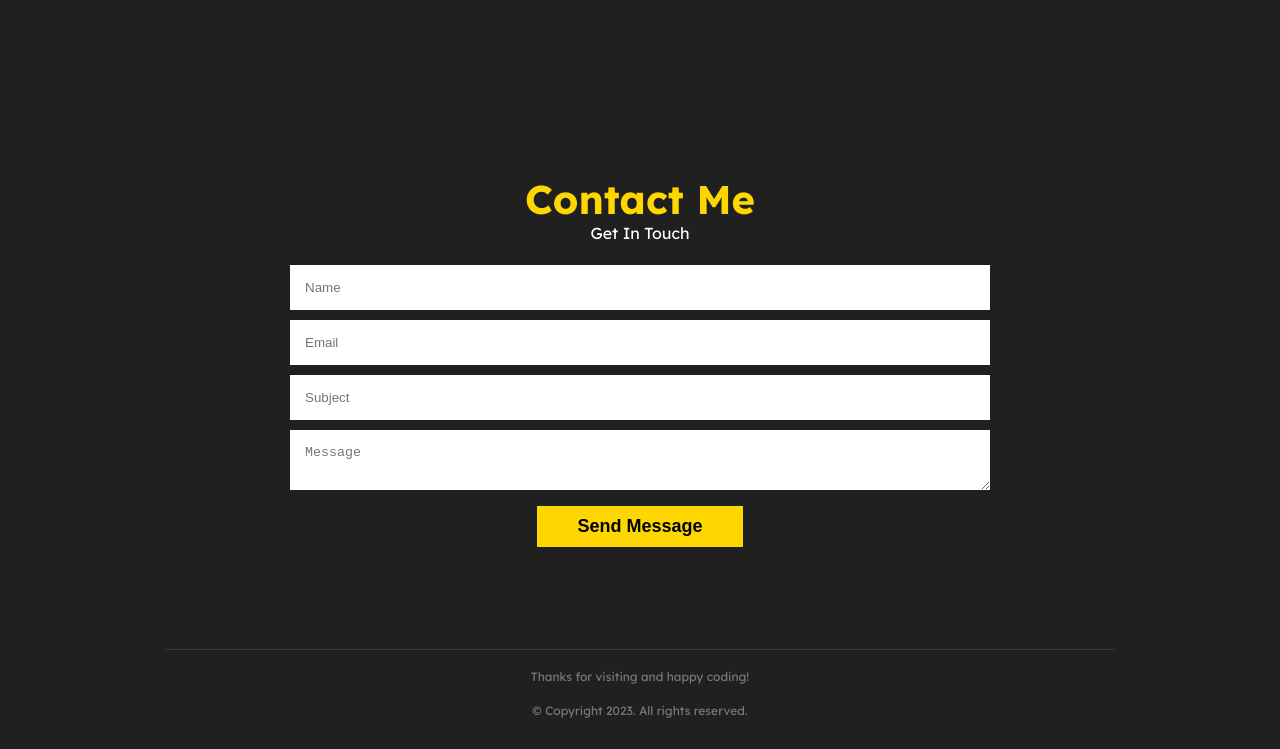
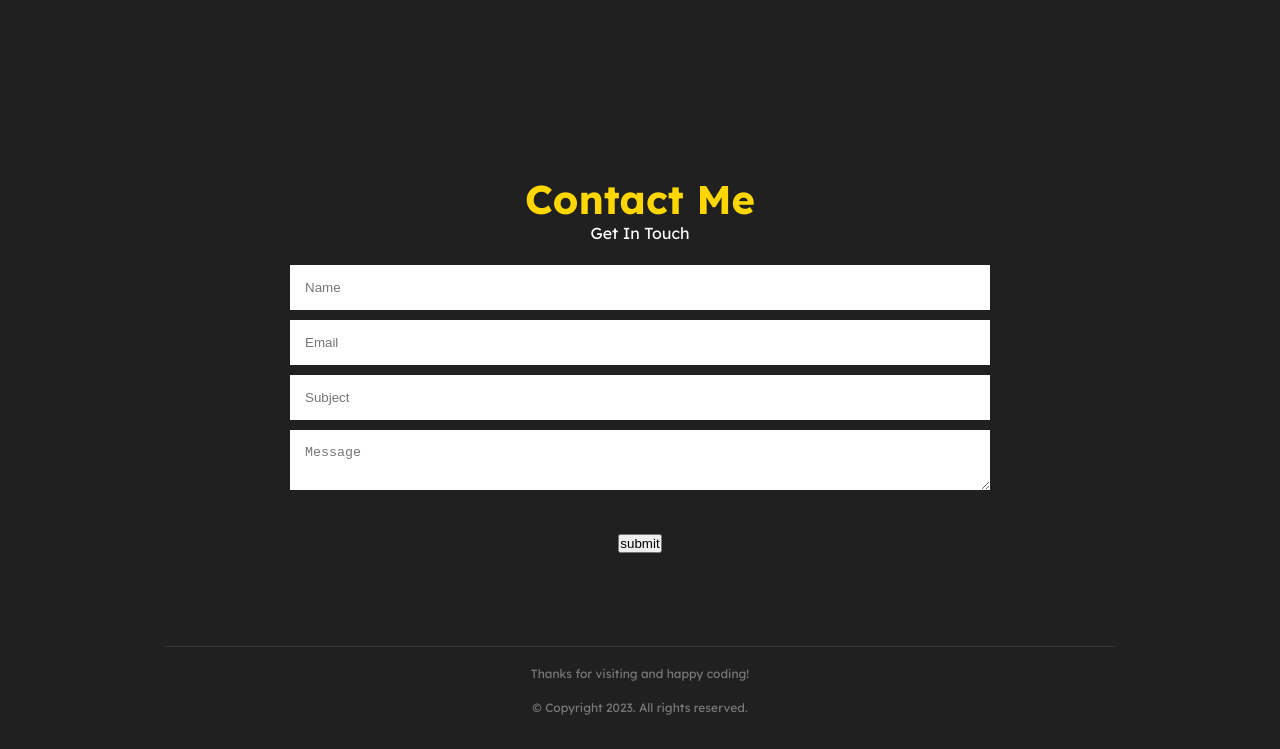
Before and after one commit to hemanth1214/Myportfolio, a plain HTML site: page index.html in a window 1280 px wide. Shown: the part 3586-4335 px from the top of the page. Drawn offline with nearby package versions, Linux system fonts and the light colour scheme.

Commit message:
Update index.html

```diff
--- a/index.html
+++ b/index.html
@@ -18,7 +18,6 @@
     <header class="header-area">
         <div class="container">
             <div class="header">
-
                 <a href="" class="logo">
                     <p id="p" style="font-size: larger;">Y H C C</p>
                 </a>
@@ -262,6 +261,7 @@
             <div class="container">
                 <div class="Certificate-title">
                     <h4>Certificate</h4><br>
+
                     <a class="btn" href="https://drive.google.com/drive/folders/1UsWm7XxbOW_SlSu_3aNyCt63J-WWSr00?usp=drive_link">
                         Access Certification
                       </a>     <br>
@@ -310,8 +310,8 @@
                     <input type="text" name="NAME" placeholder="Name" required>
                     <input type="email" name="EMAIL" placeholder="Email" required>
                     <input type="text" name="SUBJECT" placeholder="Subject">
-                    <textarea name="MESSAGE" placeholder="Message"></textarea>
-                    <input type="submit" value="Send Message" class="submit">
+                    <textarea name="MESSAGE" placeholder="Message"></textarea><br><br>
+                    <center><button class="button">submit</button></center>
                 </form>
                 <span id="msg"></span>
             </div>
```
